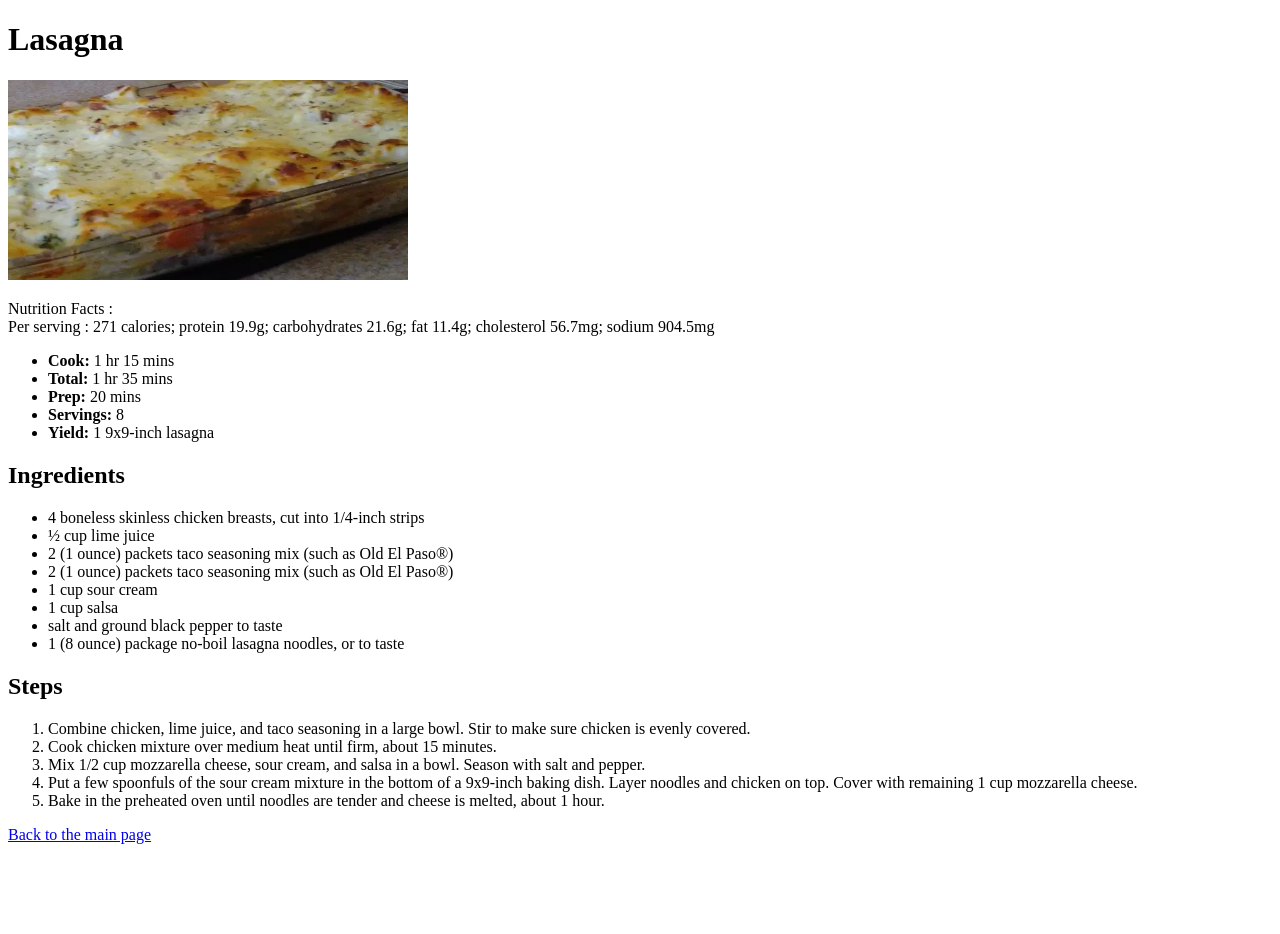
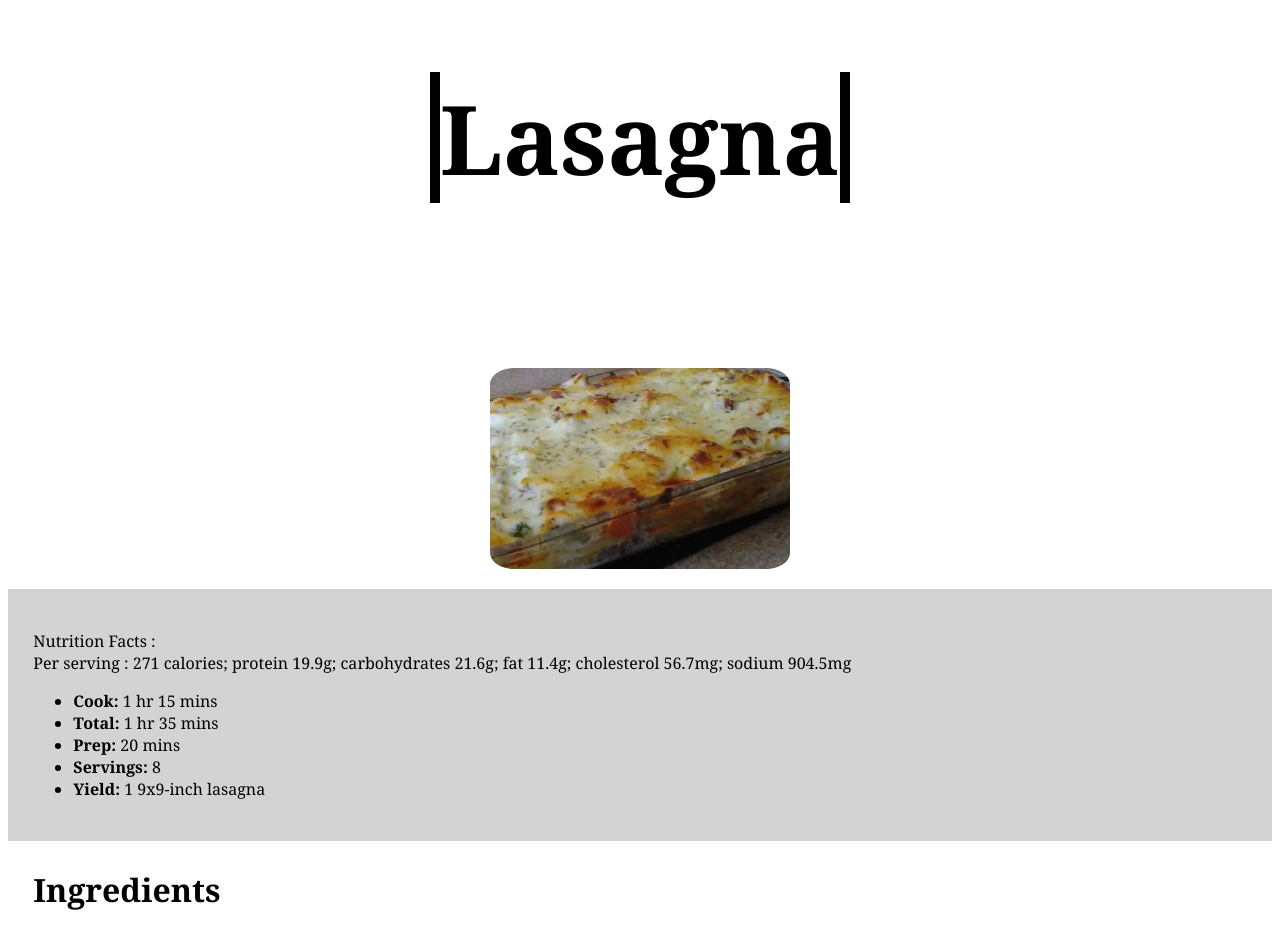
Before and after one commit to AlexisMaes/odin-recipes, a plain HTML site: page recipes/lasagna.html in a window 1280 px wide. Shown: the top 934 px of the page. Before the commit the page ends 852 px from the top, so only its background shows below. Drawn offline with Linux system fonts and the light colour scheme.

Commit message:
Push css stylesheet

```diff
--- a/recipes/lasagna.html
+++ b/recipes/lasagna.html
@@ -4,13 +4,17 @@
     <meta charset="UTF-8">
     <meta http-equiv="X-UA-Compatible" content="IE=edge">
     <meta name="viewport" content="width=device-width, initial-scale=1.0">
+    <link rel="stylesheet" href="/styles.css">
     <title>Lasagna</title>
 </head>
 <body>
-    <h1>Lasagna</h1>
-    <img src="/recipes/ressources/lasagne.png" width="400px" height="200px">
+    <div class="h1">
+        <h1>Lasagna</h1>
+    </div>
 
-    <div>
+    <img src="/recipes/ressources/lasagne.png">
+
+    <div class="presentation">
         <p>Nutrition Facts : </br>
             Per serving : 271 calories; protein 19.9g; carbohydrates 21.6g; fat 11.4g; cholesterol 56.7mg; sodium 904.5mg
         </p>
@@ -47,7 +51,7 @@
             <li>Bake in the preheated oven until noodles are tender and cheese is melted, about 1 hour.</li>
         </ol>
     </div>
-    <div>
+    <div class="main-page">
         <a href="../index.html">Back to the main page</a>
     </div>
 </body>
--- /dev/null
+++ b/styles.css
@@ -0,0 +1,60 @@
+*{
+    box-sizing: border-box;
+    font-family: Georgia, 'Times New Roman', Times, serif;
+}
+
+.h1{
+    font-size: 3em;
+    text-align: center;
+    margin-bottom: 100px;
+}
+h1{
+    border-left: 10px solid black;
+    border-right: 10px solid black;
+    text-align: center;
+    width: fit-content;
+    display:inline-block;
+}
+h2{
+    font-size: 2em;
+    margin-left: 2%;
+}
+
+a{
+    text-decoration: none;
+    color: black;
+}
+
+a:hover{
+    color: darkgray;
+}
+
+.recipes-list li{
+    list-style: none;
+    margin-bottom: 50px;
+    text-align: center;
+    text-decoration: underline;
+    font-size: 20px;
+}
+
+img{
+    height: auto;
+    width: 300px;
+    display: block;
+    margin: auto;
+    border-radius: 8%;
+}
+
+.presentation{
+    background-color: lightgray;
+    padding: 2%;
+    margin-top: 20px;
+}
+
+.main-page{
+    margin-top: 40px;
+    font-size: larger;
+    background-color: lightgray;
+    width: 200px;
+    text-align: center;
+}
```
Also changed, not shown: index.html (+5 -2 lines), recipes/bananabread.html (+6 -3 lines), recipes/dumplings.html (+6 -3 lines).
